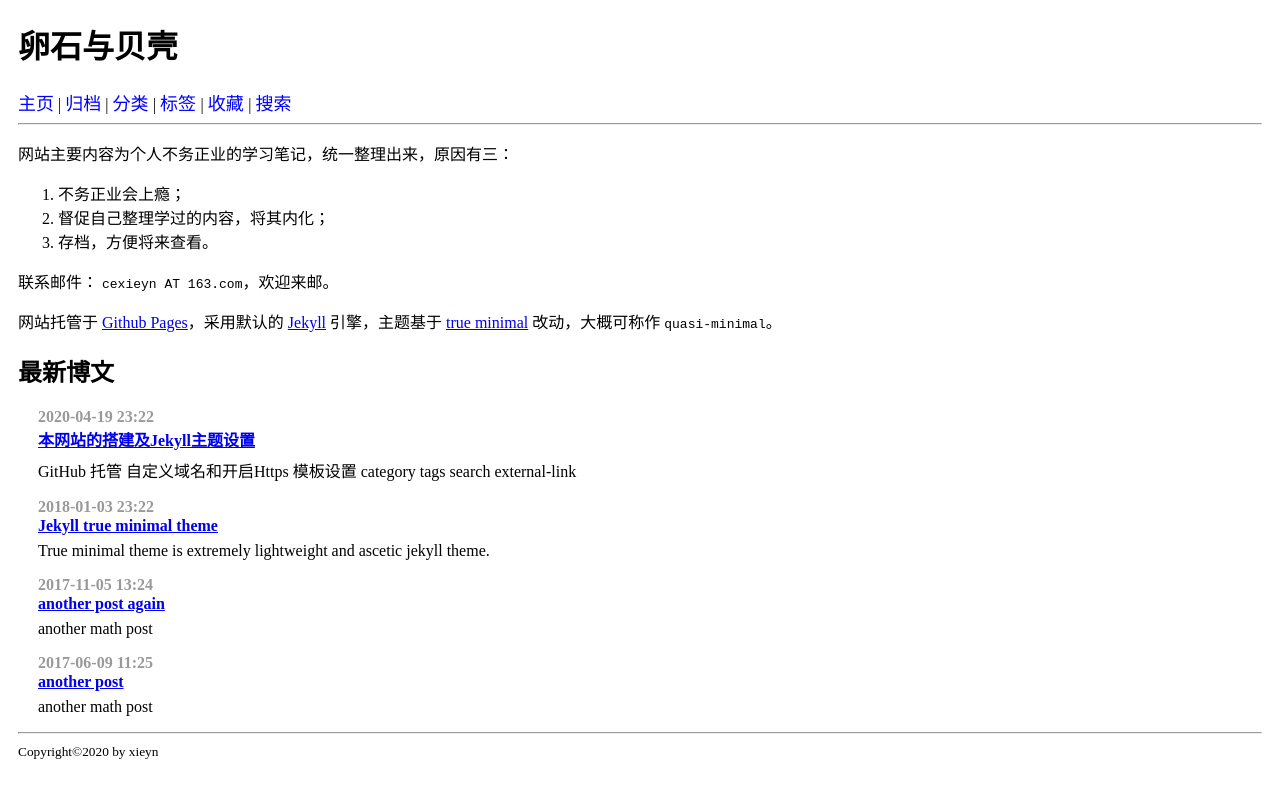
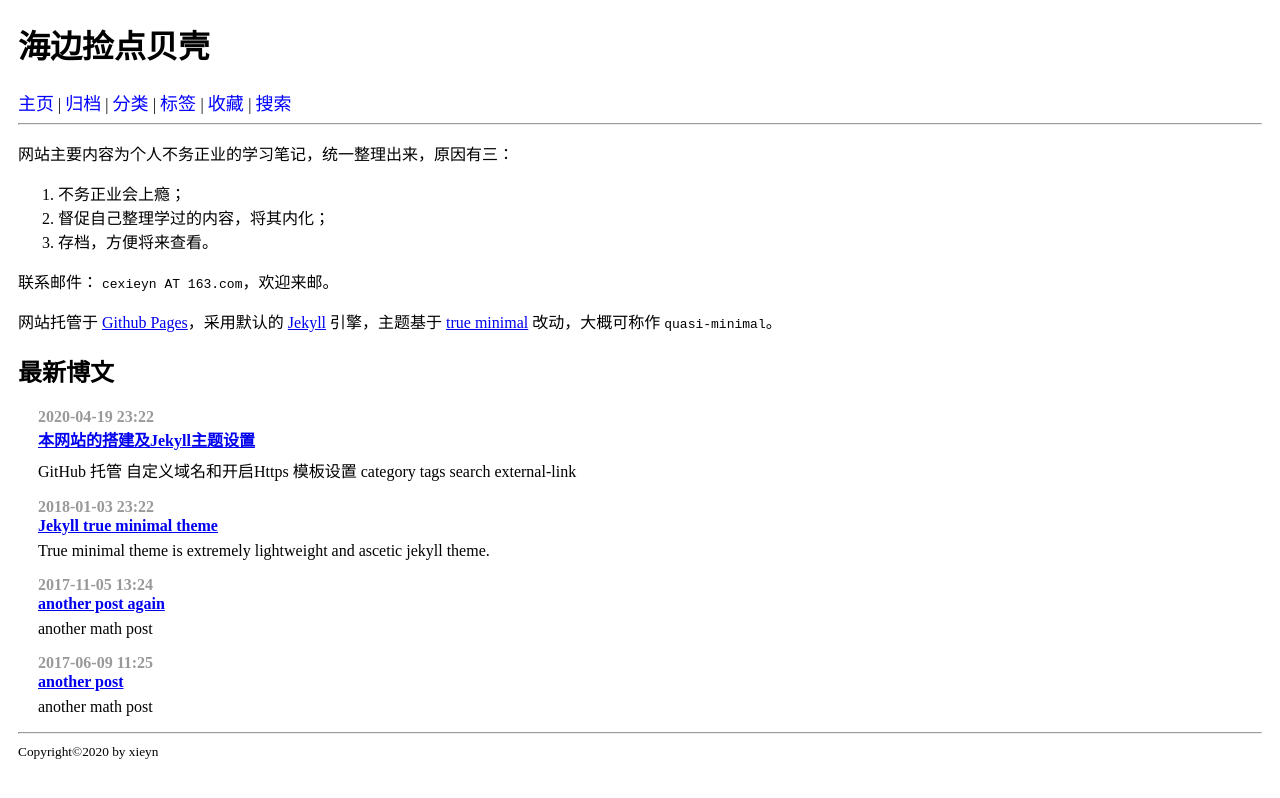
Before and after one commit to xienotes/xienotes.github.io, a Jekyll site: the page built from index.html, in a window 1280 px wide. Shown: the top 798 px of the page. Built offline with Jekyll 4.4.1, drawn with Linux system fonts in a browser that asks for light colours; the list of posts is cut into pages by our own code.

Commit message:
change site name

```diff
--- a/_config.yml
+++ b/_config.yml
@@ -1,5 +1,5 @@
-name: "卵石与贝壳"
-description: "在海边玩耍的男孩"
+name: "海边捡点贝壳"
+description:
 
 exclude: [README.md, Makefile]
 
```
